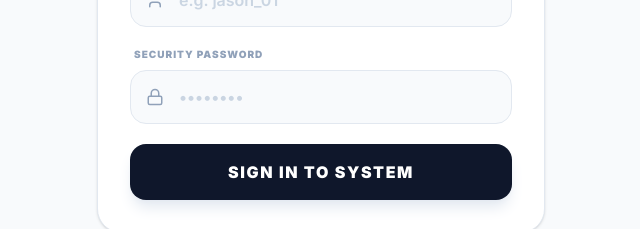
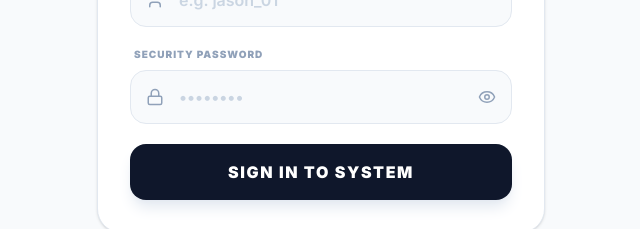
Before and after one commit to devaudmg-lab/FieldFlow, a Next.js app: page /login in a window 1280 px wide. Shown: the part 373-602 px from the top of the page, without its empty margins (319-959 px from the left). Built offline with nearby package versions, Linux system fonts and the light colour scheme; no server answers.

Commit message:
added eye icon to hide and view password

```diff
--- a/app/(auth)/login/page.tsx
+++ b/app/(auth)/login/page.tsx
@@ -3,7 +3,7 @@
 import { useState } from "react";
 import { createClient } from "@/lib/supabase/client";
 import { useRouter } from "next/navigation";
-import { Lock, User, Loader2, ShieldCheck } from "lucide-react";
+import { Lock, User, Loader2, ShieldCheck, EyeOff, Eye } from "lucide-react";
 import { Database } from "@/types/database";
 
 // Extract the Row type for cleaner code
@@ -12,6 +12,7 @@ type ProfileRow = Database["public"]["Tables"]["profiles"]["Row"];
 export default function LoginPage() {
   const [username, setUsername] = useState("");
   const [password, setPassword] = useState("");
+  const [showPassword, setShowPassword] = useState(false);
   const [loading, setLoading] = useState(false);
   const [errorMsg, setErrorMsg] = useState("");
 
@@ -143,13 +144,22 @@ export default function LoginPage() {
                   size={18}
                 />
                 <input
-                  type="password"
+                  type={showPassword ? "text" : "password"} // Dynamic type change
                   required
-                  className="w-full text-slate-900 pl-12 pr-4 py-3.5 bg-slate-50 border border-slate-200 rounded-2xl focus:ring-4 focus:ring-blue-500/10 focus:border-blue-600 outline-none transition-all font-semibold placeholder:text-slate-300"
+                  className="w-full text-slate-900 pl-12 pr-12 py-3.5 bg-slate-50 border border-slate-200 rounded-2xl focus:ring-4 focus:ring-blue-500/10 focus:border-blue-600 outline-none transition-all font-semibold placeholder:text-slate-300"
                   placeholder="••••••••"
                   value={password}
                   onChange={(e) => setPassword(e.target.value)}
                 />
+
+                {/* Eye Icon Toggle Button */}
+                <button
+                  type="button" // Important: Taaki form submit na ho jaye click karne par
+                  onClick={() => setShowPassword(!showPassword)}
+                  className="absolute right-4 top-1/2 -translate-y-1/2 text-slate-400 hover:text-blue-600 transition-colors focus:outline-none"
+                >
+                  {showPassword ? <EyeOff size={18} /> : <Eye size={18} />}
+                </button>
               </div>
             </div>
 
--- a/components/admin/UserCreationForm.tsx
+++ b/components/admin/UserCreationForm.tsx
@@ -13,6 +13,8 @@ import {
   Mail,
   User as UserIcon,
   Building2,
+  EyeOff,
+  Eye,
 } from "lucide-react";
 
 const AVAILABLE_ROLES = ["admin", "assessor", "worker", "agent"] as const;
@@ -24,6 +26,7 @@ interface AliasInput {
 
 export default function UserCreationForm() {
   const [loading, setLoading] = useState(false);
+  const [showLoginPass, setShowLoginPass] = useState(false);
   const [selectedRoles, setSelectedRoles] = useState<
     (typeof AVAILABLE_ROLES)[number][]
   >(["worker"]);
@@ -193,17 +196,28 @@ export default function UserCreationForm() {
               Login Password
             </label>
             <div className="relative">
+              {/* Key Icon */}
               <KeyRound
                 className="absolute left-3 top-3 text-slate-400"
                 size={16}
               />
+
               <input
                 name="password"
-                type="password"
+                type={showLoginPass ? "text" : "password"} // Toggle type
                 required
                 placeholder="••••••••"
-                className="w-full pl-10 p-2.5 border rounded-lg text-black bg-slate-50 focus:ring-2 focus:ring-blue-500 outline-none transition"
+                className="w-full pl-10 pr-10 p-2.5 border rounded-lg text-black bg-slate-50 focus:ring-2 focus:ring-blue-500 outline-none transition"
               />
+
+              {/* Toggle Button */}
+              <button
+                type="button"
+                onClick={() => setShowLoginPass(!showLoginPass)}
+                className="absolute right-3 top-3 text-slate-400 hover:text-blue-500 transition-colors focus:outline-none"
+              >
+                {showLoginPass ? <EyeOff size={16} /> : <Eye size={16} />}
+              </button>
             </div>
           </div>
         </div>
```
